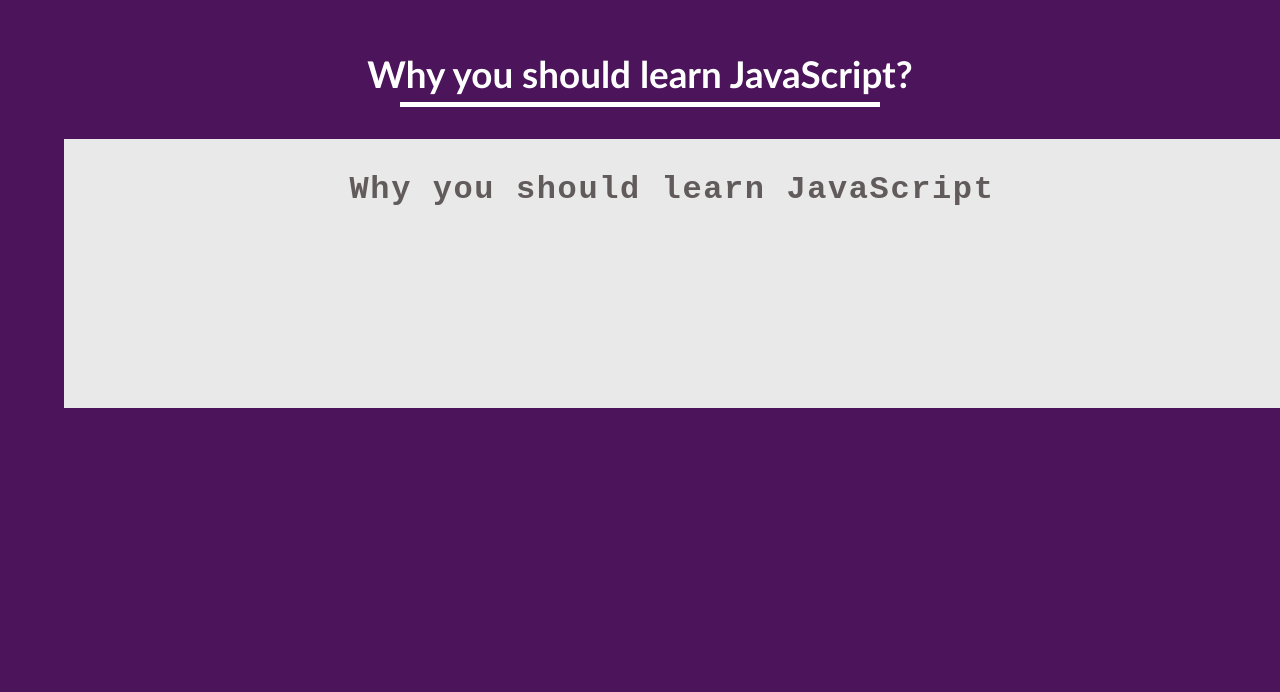
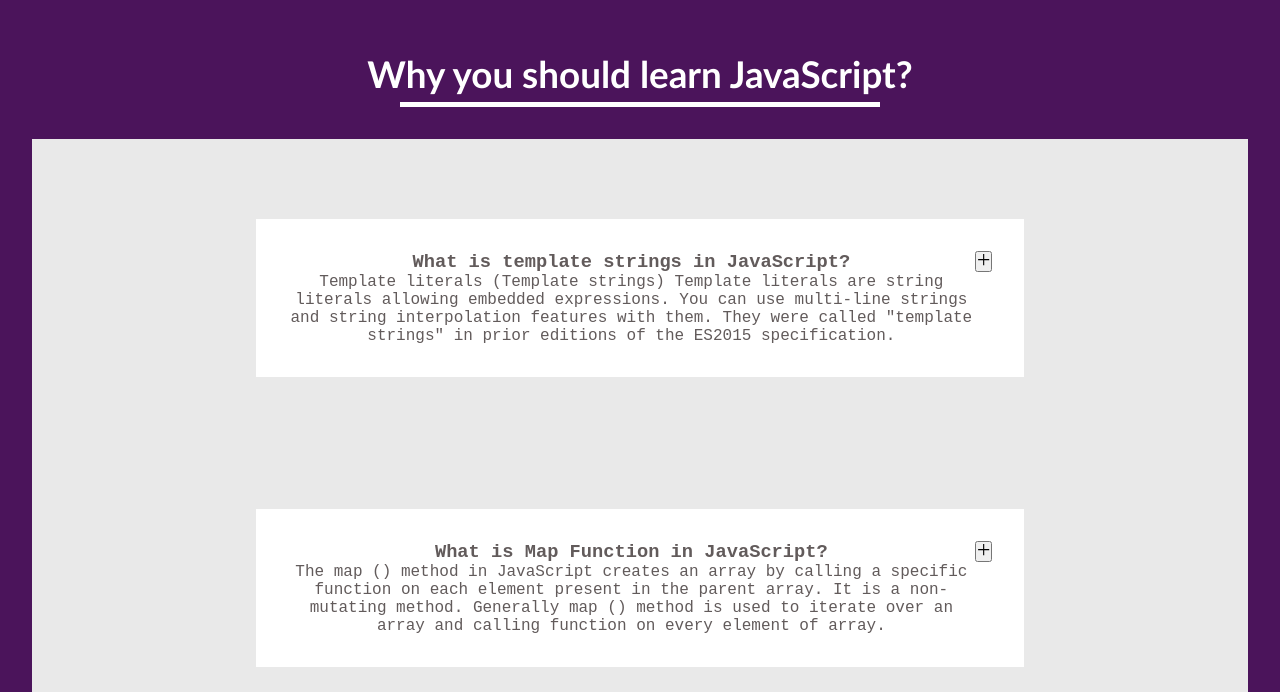
Before and after one commit to Kripu77/Accordion-project, a React (Create React App) app in the folder accordion-pro/: page / in a window 1280 px wide. Shown: the part 108-800 px from the top of the page. Built offline with nearby package versions, Linux system fonts and the light colour scheme.

Commit message:
main commit

```diff
--- a/accordion-pro/src/CSS/style.css
+++ b/accordion-pro/src/CSS/style.css
@@ -17,7 +17,8 @@
    background-color: rgb(233, 233, 233);
    margin: 2rem auto 0 auto;
    font-family: monospace;
-    float: right;
+
+
 }
  .title{
      font-size: 2.3rem;
@@ -38,8 +39,13 @@
 
  .item-container{
     background-color: white;
+  padding: 2rem;
     margin: 20px;
     width: 60vw;
+    margin-top: 3rem;
+    margin-left:auto;
+    margin-right: auto;
+    display: flex;
 
 
 
@@ -47,9 +53,10 @@
  }
 
  article{
-display: flex;
-align-items:stretch;
+
 position: relative;
+padding: 2rem;
+
 
  }
 
--- a/accordion-pro/src/Components/Accordion.js
+++ b/accordion-pro/src/Components/Accordion.js
@@ -10,7 +10,7 @@
       <h1 className="title"> Why you should learn JavaScript?</h1>
       <div className="bar"></div>
      <section className="container">
-          <h2>Why you should learn JavaScript </h2>
+
        {questions.map((value)=>{
       const {id, info, title} =  value;
          return (
--- a/accordion-pro/src/Components/SingleAcco.js
+++ b/accordion-pro/src/Components/SingleAcco.js
@@ -1,12 +1,19 @@
-import React from 'react'
-import { IconName } from "react-icons/gr";
+import React, {useState} from 'react'
+import { GrAdd, GrClose} from "react-icons/gr";
 const SingleAcco = ({id, info, title}) => {
+    const[isClicked, setIsClicked]= useState(false);
     return (
        <article>
 
-           <div className="item-container">
-
-           </div>
+           <section className="item-container">
+               <section>
+               <h3>{title}</h3>
+               <p>{info}</p>
+               </section>
+               <section>
+                   <button>{isClicked?<GrClose/> : <GrAdd/>}</button>
+               </section>
+                </section>
        </article>
     )
 }
```
